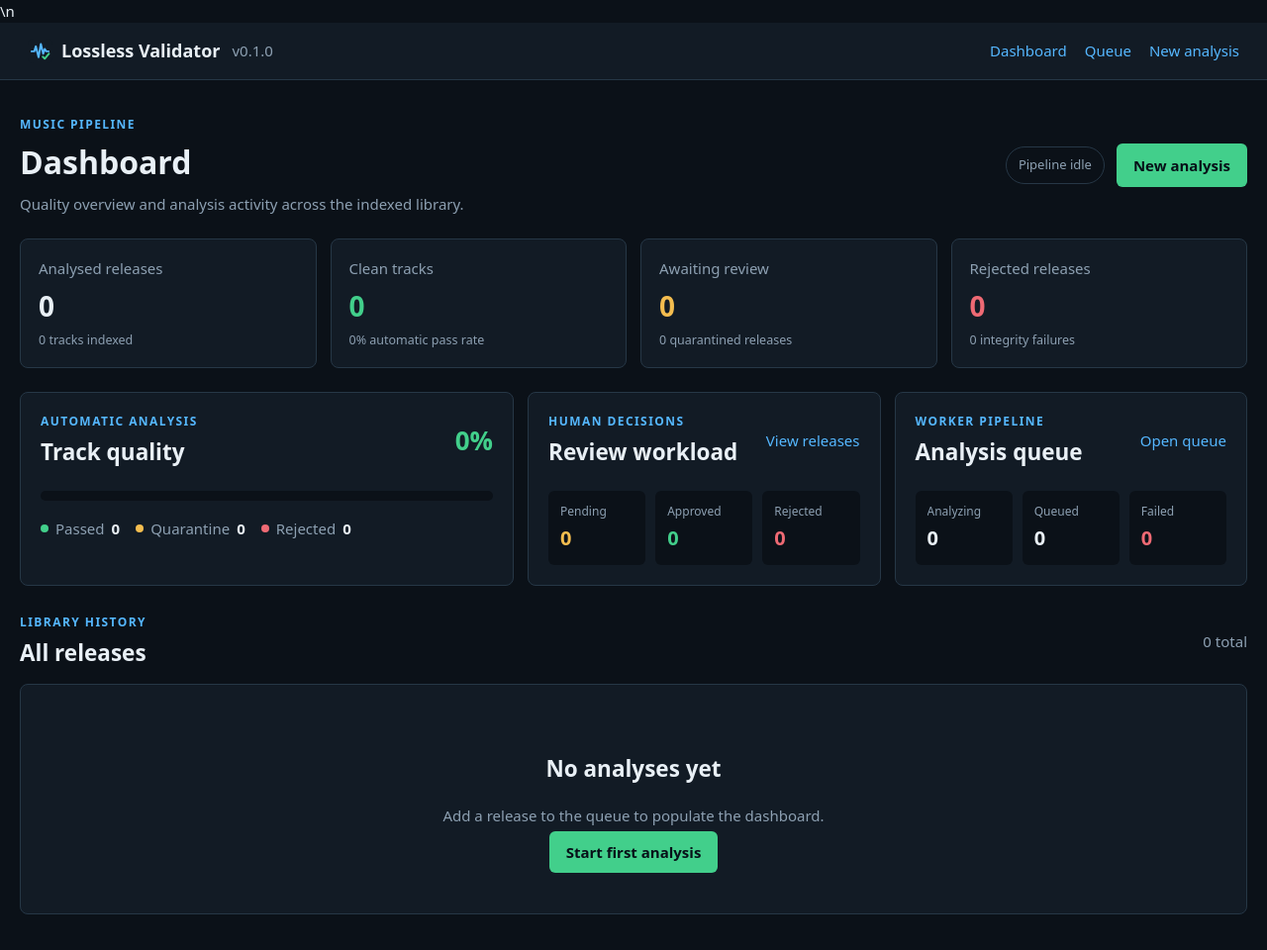
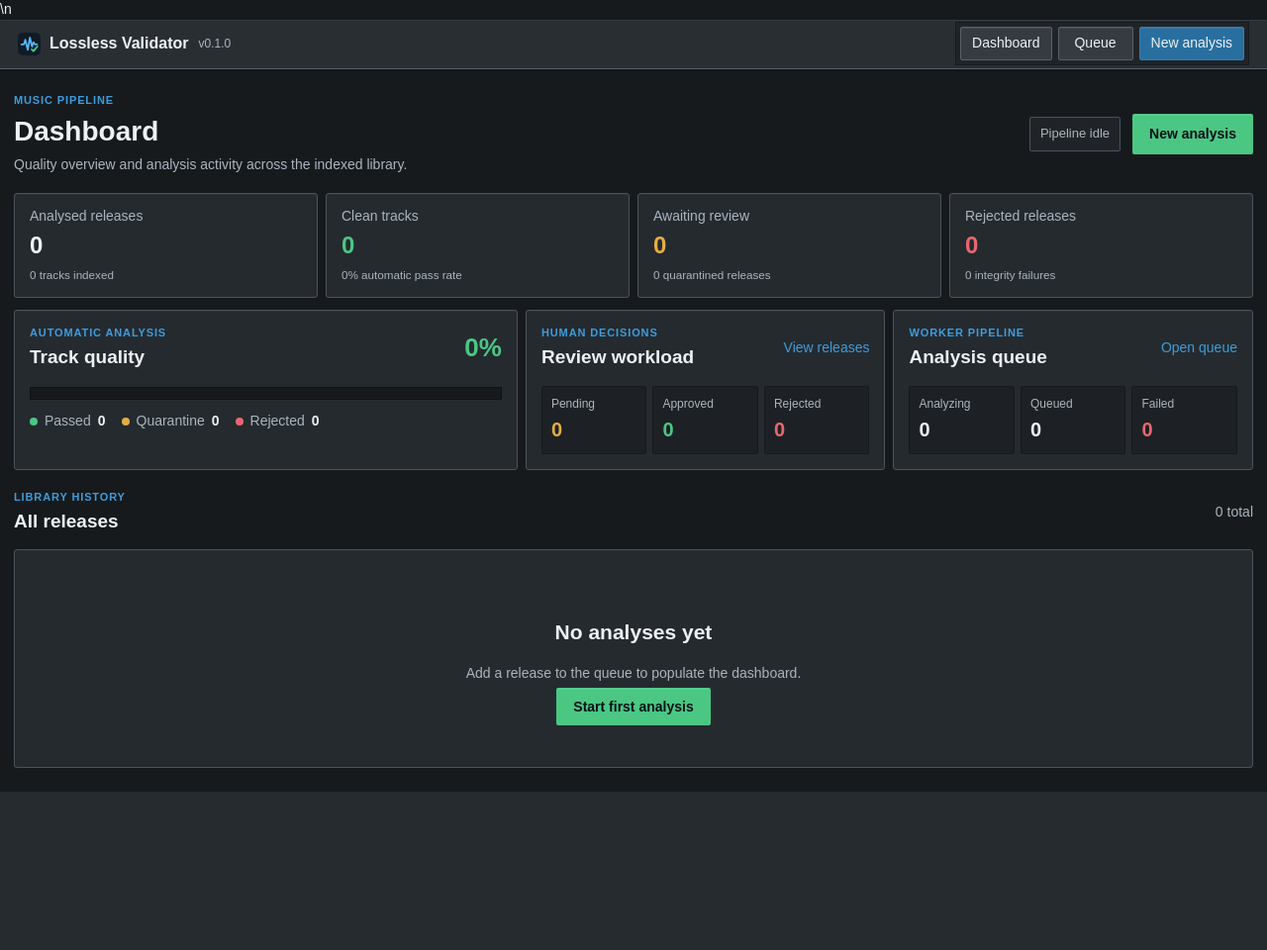
Before and after one commit to SpaceChips31/sonic-sentry, a FastAPI app: page / in a window 1280 px wide. Shown: the whole page at 99% size. After the commit the page ends 800 px from the top, so only its background shows below. Run offline with FastAPI, Linux system fonts and the light colour scheme; data that the repository does not hold is empty.

Commit message:
style: adopt practical desktop audio editor interface

```diff
--- a/app/static/app.css
+++ b/app/static/app.css
@@ -730,3 +730,145 @@ a.directory-row:hover {
 
 /* active-dashboard-jobs-v1 */
 .active-work-panel{margin-bottom:14px;padding:20px;border:1px solid rgba(85,183,255,.35);border-radius:8px;background:linear-gradient(135deg,rgba(85,183,255,.07),var(--surface) 55%)}.active-job-list{display:grid;gap:8px;margin-top:16px}.active-job{display:grid;grid-template-columns:auto minmax(0,1fr) auto;gap:12px;padding:12px 14px;border:1px solid var(--border);border-radius:7px;align-items:center;background:var(--background);color:var(--text)}.active-job:hover{border-color:var(--accent);text-decoration:none}.job-indicator{width:9px;height:9px;border-radius:50%}.job-indicator.analyzing{background:var(--accent);box-shadow:0 0 0 5px rgba(85,183,255,.12)}.job-indicator.queued{background:#7aa7cc}.active-job-name{min-width:0}.active-job-name strong,.active-job-name small{display:block;overflow:hidden;text-overflow:ellipsis;white-space:nowrap}.active-job-name small{margin-top:2px;color:var(--muted)}
+
+/* desktop-audio-editor-theme-v1 */
+:root{
+    --background:#171a1d;
+    --surface:#252a2f;
+    --surface-raised:#30363c;
+    --border:#4a535c;
+    --text:#edf1f4;
+    --muted:#aab5bf;
+    --accent:#3e9ddd;
+    --pass:#4bc783;
+    --quarantine:#e4ad43;
+    --rejected:#ea6670
+}
+body{
+    background:#171a1d;
+    font:14px/1.42 Arial,Helvetica,sans-serif
+}
+.topbar{
+    height:50px;
+    padding:0 18px;
+    gap:10px;
+    border-bottom-color:#56616b;
+    background:#292e33;
+    box-shadow:inset 0 1px rgba(255,255,255,.05),0 1px 3px rgba(0,0,0,.35)
+}
+.brand{font-size:16px}.brand img{width:23px;height:23px}.version{font-size:12px}
+.main-nav{
+    gap:6px;
+    padding:4px;
+    border:1px solid #171a1d;
+    background:#202428
+}
+.main-nav a{
+    min-width:76px;
+    padding:6px 11px;
+    border:1px solid #56616b;
+    border-radius:2px;
+    background:#353b41;
+    color:var(--text);
+    text-align:center;
+    box-shadow:inset 0 1px rgba(255,255,255,.08)
+}
+.main-nav a:hover{
+    border-color:#72b9e8;
+    background:#3c454d;
+    color:#fff;
+    text-decoration:none
+}
+.main-nav a:active{
+    background:#23282d;
+    box-shadow:inset 0 2px 4px rgba(0,0,0,.45)
+}
+.main-nav a:last-child{
+    border-color:#347caf;
+    background:#286f9f
+}
+.main-nav a:last-child:hover{background:#3386ba}
+.container{
+    width:min(1460px,calc(100% - 28px));
+    margin:24px auto
+}
+.page-heading,.release-header{margin-bottom:18px}
+h1{font-size:28px}
+.eyebrow{
+    margin-bottom:4px;
+    font-size:11px;
+    letter-spacing:.08em
+}
+.heading-copy{margin-top:4px}
+.stats{gap:8px;margin-bottom:12px}
+.stat{
+    padding:13px 15px;
+    border-radius:3px;
+    background:#252a2f;
+    box-shadow:inset 0 1px rgba(255,255,255,.035)
+}
+.stat strong{margin-top:2px;font-size:24px}
+.dashboard-grid{gap:8px;margin-bottom:20px}
+.dashboard-card{
+    padding:15px;
+    border-radius:3px;
+    background:#252a2f;
+    box-shadow:inset 0 1px rgba(255,255,255,.035)
+}
+.card-heading h2,.section-heading h2{font-size:19px}
+.quality-bar{
+    height:13px;
+    margin:16px 0 12px;
+    border:1px solid #111;
+    border-radius:1px
+}
+.compact-metrics{gap:6px;margin-top:15px}
+.compact-metrics div{
+    padding:9px;
+    border:1px solid #171a1d;
+    border-radius:2px;
+    background:#1d2125
+}
+.dashboard-section{margin-top:20px}
+.attention-grid{gap:7px}
+.attention-card{
+    padding:11px 13px;
+    border-radius:3px;
+    background:#252a2f
+}
+.panel,.queue-group,.detail-card,.review-box,.import-card,.browser-panel{
+    border-radius:3px;
+    background:#252a2f
+}
+th,td{padding:10px 12px}
+th{
+    background:#30363c;
+    color:#c1cbd3;
+    font-size:11px
+}
+.badge{border-radius:2px}
+.button{
+    border-radius:2px;
+    box-shadow:inset 0 1px rgba(255,255,255,.12)
+}
+.pipeline-state{
+    padding:7px 10px;
+    border-radius:2px;
+    background:#202428
+}
+.active-work-panel{
+    padding:15px;
+    border-radius:3px;
+    background:#252a2f
+}
+.active-job{
+    padding:9px 11px;
+    border-radius:2px;
+    background:#1d2125
+}
+@media(max-width:800px){
+    .topbar{height:auto;min-height:50px;flex-wrap:wrap;padding:9px 12px}
+    .main-nav{width:100%;order:3}
+    .main-nav a{flex:1;min-width:0}
+    .container{width:calc(100% - 16px);margin:16px auto}
+}
```
